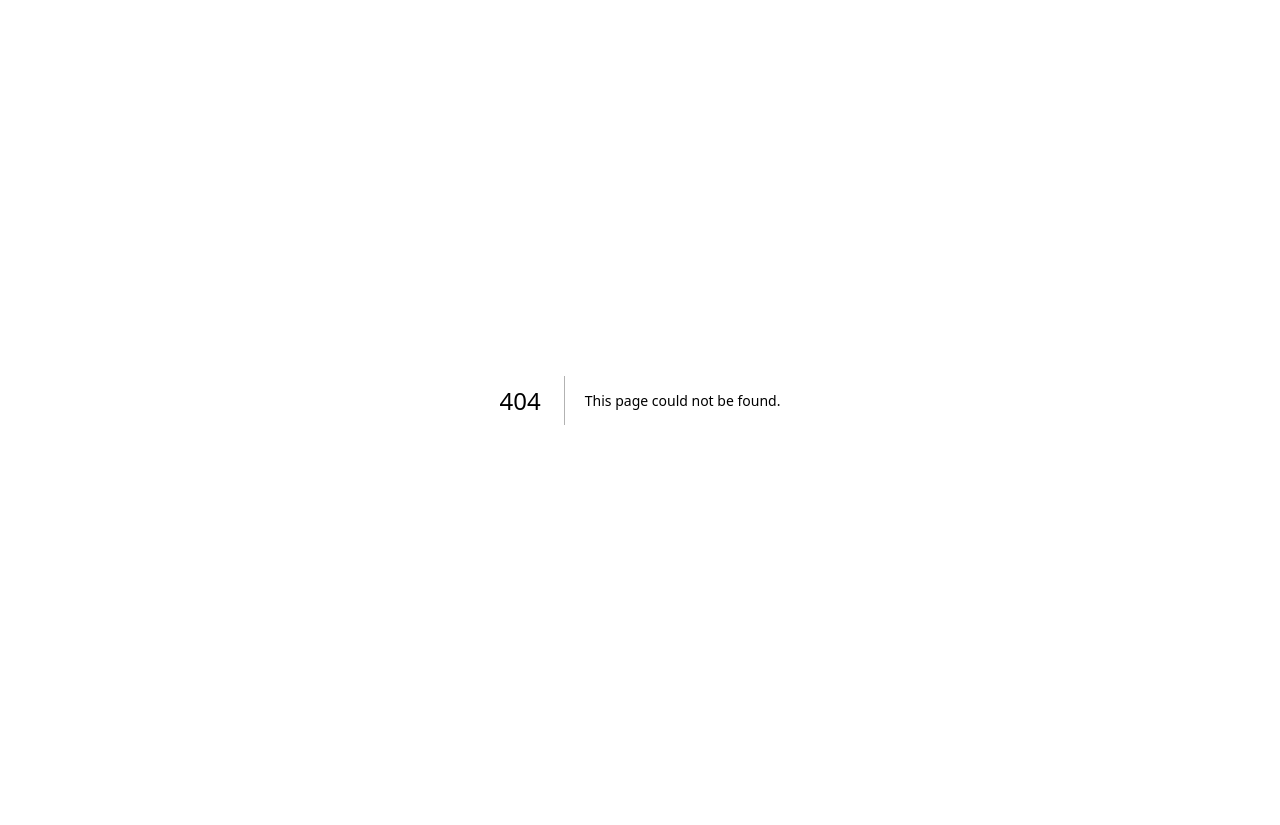
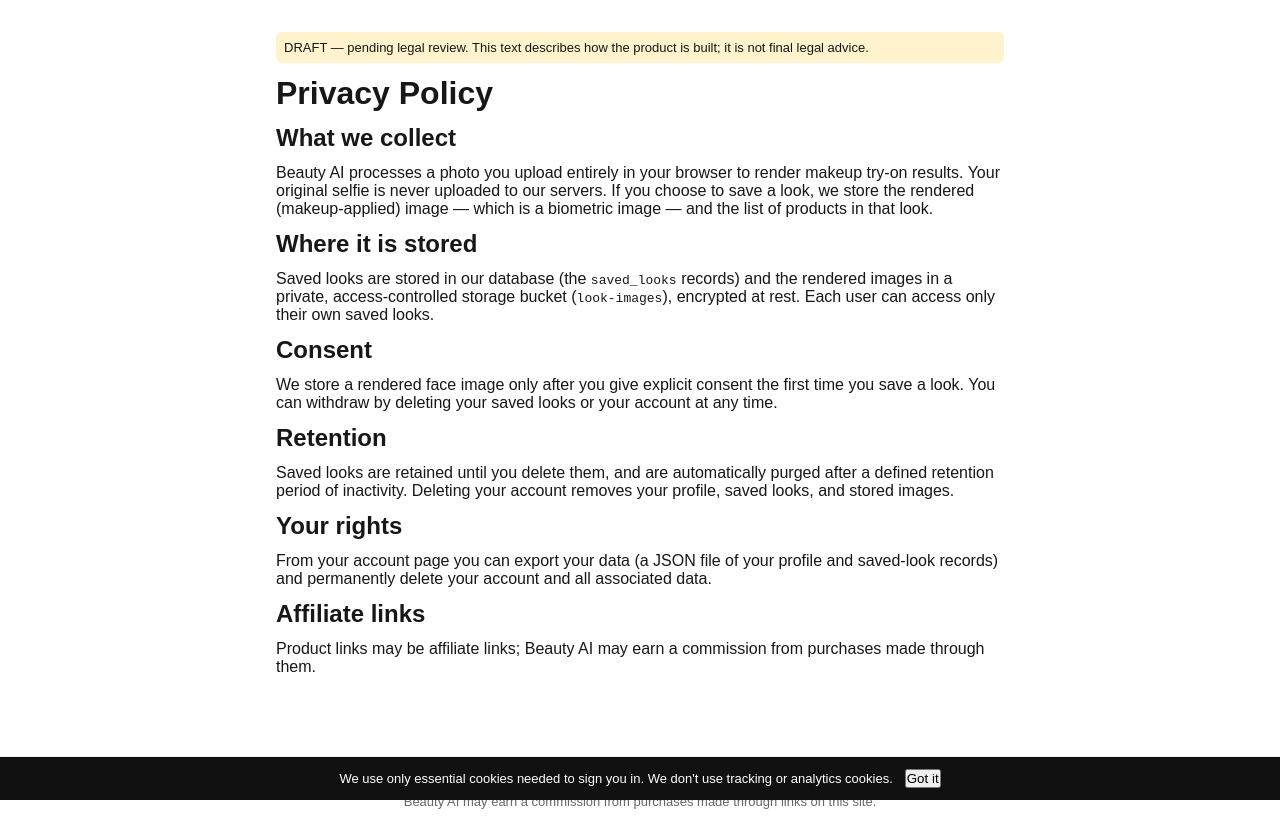
Before and after one commit to Genti411/beauty-ai-web, a Next.js app: page /privacy in a window 1280 px wide. Before the commit this address had no page. Before the commit the page ends 800 px from the top, so only its background shows below. Built offline with nearby package versions, Linux system fonts and the light colour scheme.

Commit message:
feat: privacy/terms pages, site footer, cookie notice

```diff
--- /dev/null
+++ b/app/_components/cookie-notice.tsx
@@ -0,0 +1,39 @@
+'use client';
+
+import { useState } from 'react';
+
+const KEY = 'cookie-notice-dismissed';
+
+export function CookieNotice() {
+  const [show, setShow] = useState(() => {
+    if (typeof window === 'undefined') return false;
+    return localStorage.getItem(KEY) !== '1';
+  });
+
+  if (!show) return null;
+
+  return (
+    <div
+      role="region"
+      aria-label="Cookie notice"
+      style={{
+        position: 'fixed', left: 0, right: 0, bottom: 0, background: '#111', color: '#fff',
+        padding: 12, display: 'flex', gap: 12, alignItems: 'center', justifyContent: 'center',
+        fontSize: 13, zIndex: 40,
+      }}
+    >
+      <span>
+        We use only essential cookies needed to sign you in. We don&apos;t use tracking or analytics
+        cookies.
+      </span>
+      <button
+        onClick={() => {
+          localStorage.setItem(KEY, '1');
+          setShow(false);
+        }}
+      >
+        Got it
+      </button>
+    </div>
+  );
+}
--- /dev/null
+++ b/app/_components/site-footer.tsx
@@ -0,0 +1,15 @@
+import Link from 'next/link';
+
+export function SiteFooter() {
+  return (
+    <footer style={{ borderTop: '1px solid #eee', marginTop: 48, padding: '16px', fontSize: 13, color: '#666', display: 'grid', gap: 6, textAlign: 'center' }}>
+      <nav style={{ display: 'flex', gap: 16, justifyContent: 'center' }}>
+        <Link href="/privacy">Privacy</Link>
+        <Link href="/terms">Terms</Link>
+      </nav>
+      <p style={{ margin: 0 }}>
+        Beauty AI may earn a commission from purchases made through links on this site.
+      </p>
+    </footer>
+  );
+}
--- a/app/layout.tsx
+++ b/app/layout.tsx
@@ -1,6 +1,8 @@
 import type { Metadata } from "next";
 import { Geist, Geist_Mono } from "next/font/google";
 import "./globals.css";
+import { SiteFooter } from '@/app/_components/site-footer';
+import { CookieNotice } from '@/app/_components/cookie-notice';
 
 const geistSans = Geist({
   variable: "--font-geist-sans",
@@ -24,7 +26,11 @@
 }>) {
   return (
     <html lang="en" className={`${geistSans.variable} ${geistMono.variable}`}>
-      <body>{children}</body>
+      <body>
+        {children}
+        <SiteFooter />
+        <CookieNotice />
+      </body>
     </html>
   );
 }
--- /dev/null
+++ b/app/privacy/page.tsx
@@ -0,0 +1,52 @@
+export const metadata = { title: 'Privacy Policy — Beauty AI' };
+
+export default function PrivacyPage() {
+  return (
+    <main style={{ maxWidth: 760, margin: '32px auto', padding: '0 16px', display: 'grid', gap: 12 }}>
+      <p style={{ background: '#fff3cd', padding: 8, borderRadius: 6, fontSize: 13 }}>
+        DRAFT — pending legal review. This text describes how the product is built; it is not final legal advice.
+      </p>
+      <h1>Privacy Policy</h1>
+
+      <h2>What we collect</h2>
+      <p>
+        Beauty AI processes a photo you upload entirely in your browser to render makeup try-on
+        results. Your original selfie is never uploaded to our servers. If you choose to save a look,
+        we store the rendered (makeup-applied) image — which is a biometric image — and the list of
+        products in that look.
+      </p>
+
+      <h2>Where it is stored</h2>
+      <p>
+        Saved looks are stored in our database (the <code>saved_looks</code> records) and the rendered
+        images in a private, access-controlled storage bucket (<code>look-images</code>), encrypted at
+        rest. Each user can access only their own saved looks.
+      </p>
+
+      <h2>Consent</h2>
+      <p>
+        We store a rendered face image only after you give explicit consent the first time you save a
+        look. You can withdraw by deleting your saved looks or your account at any time.
+      </p>
+
+      <h2>Retention</h2>
+      <p>
+        Saved looks are retained until you delete them, and are automatically purged after a defined
+        retention period of inactivity. Deleting your account removes your profile, saved looks, and
+        stored images.
+      </p>
+
+      <h2>Your rights</h2>
+      <p>
+        From your account page you can export your data (a JSON file of your profile and saved-look
+        records) and permanently delete your account and all associated data.
+      </p>
+
+      <h2>Affiliate links</h2>
+      <p>
+        Product links may be affiliate links; Beauty AI may earn a commission from purchases made
+        through them.
+      </p>
+    </main>
+  );
+}
```
Also changed, not shown: app/terms/page.tsx (added, +36 -0 lines).
